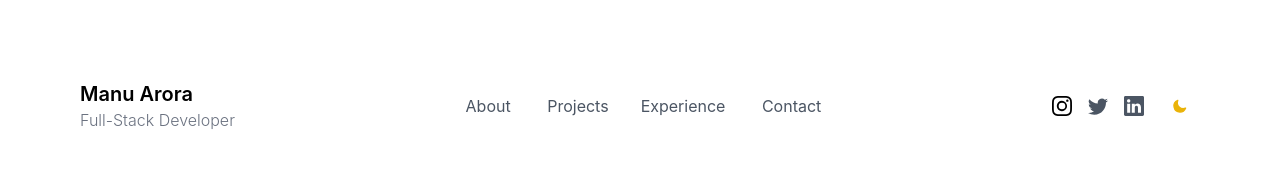
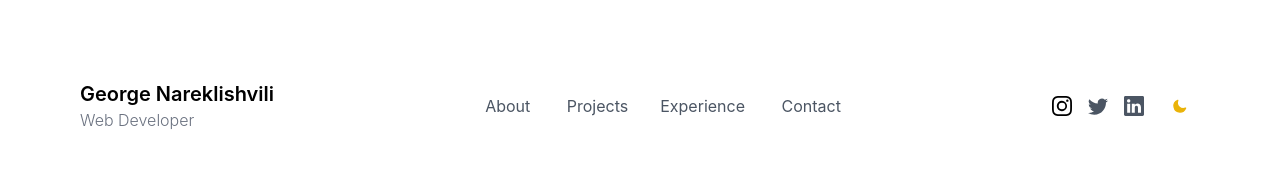
Before and after one commit to manuarora700/simple-developer-portfolio-website, a Next.js app: page / in a window 1280 px wide. Shown: the top 182 px of the page. Built offline with nearby package versions, Linux system fonts and the light colour scheme; no server answers.

Commit message:
adding moddified data.js file

```diff
--- a/constants/data.js
+++ b/constants/data.js
@@ -1,11 +1,11 @@
 const userData = {
-  githubUsername: "manuarora700",
-  name: "Manu Arora",
-  designation: "Full-Stack Developer",
+  githubUsername: "gionare",
+  name: "George Nareklishvili",
+  designation: "Web Developer",
   avatarUrl: "/avatar.png",
-  email: "manuarorawork@gmail.com",
-  phone: "+91 9587738861",
-  address: "Jaipur, Rajasthan, India.",
+  email: "gionare93@gmail.com",
+  phone: "(929)591-5959",
+  address: "NY, US.",
   projects: [
     {
       title: "Tailwind Master Kit",
@@ -61,57 +61,70 @@ const userData = {
   },
   experience: [
     {
-      title: "Software Developer",
-      company: "mroads",
-      year: "2021",
-      companyLink: "https://mroads.com",
-      desc: "Contributed to our flagship product - Panna - which is an AI powered candidate interviewing product.",
+      title: "Founder and Web Developer",
+      company: "Bros Mtb Tours",
+      year: "DEC 2017 - PRESENT",
+      companyLink: "brosmtbtours.netlify.app",
+      desc: "Developed and maintained the company website using HTML, CSS, JavaScript, Bootstrap, and node.js. Perform testing on the web page, analyze user feedback, keep high-quality work, and implemented improvements to enhance web page responsiveness.",
     },
     {
-      title: "Founder and Developer",
-      company: "TailwindMasterKit",
-      year: "2021",
-      companyLink: "https://tailwindmasterkit.com",
-      desc: "Developed a marketplace for tailwind web components (React, HTML and Angular) and templates.",
+      title: "Front-end Web developer",
+      company: "Creative, Abu Dhabi",
+      year: "part-time Q1 2020 - Q2 2022",
+      companyLink: "",
+      desc: "Developed and maintained user-friendly interfaces using HTML, CSS, and JavaScript. Translated design concepts into functional web pages, consistently producing high-quality work.",
     },
     {
-      title: "Founder and Developer",
-      company: "Algochurn",
-      year: "2021",
-      companyLink: "https://algochurn.com",
-      desc: "Your last moment revision friend right before a Tech coding interview. Practice problems and get hired at top Product based companies.",
+      title: "Web Developer & Sales",
+      company: "Yasmena Cycles, Abu Dhabi",
+      year: "12/2018 - 12/2022",
+      companyLink: "yasmenacycles.com",
+      desc: "Responsible for Web page improvement, by implementing new elements, such as Responsive design, fast load times, interactive features, and social proof, by all of this I have managed to increase web page efficiency by 60%. Work to achieve a balance between functional and aesthetic designs. Managed Shopify account for online shopping and ordering items, resulting in a 30% increase in online sales.",
     },
     {
-      title: "Internship",
-      company: "Intel Corporation",
-      year: "2019",
-      companyLink: "https://intel.com",
-      desc: "Developed pothole detection system with OpenCV and computer vision, detects potholes on roads and informs the driver.",
+      title: "IT Assistant",
+      company: " EVEX Clinics",
+      year: "01/2018-12/2018, Tbilisi",
+      companyLink: "",
+      desc: [
+      `Offered comprehensive IT support, set up computer domain systems, configured hardware and software, and provided assistance with peripherals, resulting in a 30% increase in efficiency and improvements in productivity.`,
+      `Provided technical support to 60+ users per week, maintaining a 95% user satisfaction rate.`,
+      `Communicated technical issues to non-technical stakeholders in a clear and concise manner.`,
+    ]
     },
     {
-      title: "Graduation",
-      company: "UPES, Dehradun.",
-      year: "2019",
-      companyLink: "https://upes.co.in",
-      desc: "Major in Computer Science and Engineering with a CGPA of 7.0. Nobody asks this but it's okay.",
+      title: "Master of Science - Business Computing & Computer Science",
+      company: "St. Andrew's University of Georgia",
+      year: "2015 - 2018",
+      companyLink: "",
+      desc: [
+        `During my Master's program, I honed my research skills, learned about project management, and developed my professional skills.`,
+        `I also gained a deeper understanding of database systems, data management, cybersecurity, and network security by studying Cisco protocols.`,
+        `Additionally, I gained experience managing teams and projects in a technology-driven environment.`,
+
+      ]
     },
     {
-      title: "High School",
-      company: "Delhi Public School, Jaipur.",
-      year: "2015",
-      companyLink: "https://upes.co.in",
-      desc: "Subjects being PCM - I barely survived with 93.6% marks aggregate. Flex fridays, fellas.",
+      title: "Bachelor of Science - Management Information Systems ",
+      company: "Georgian Technical University.",
+      year: "2011 - 2015",
+      companyLink: "",
+      desc: [
+          `Proficient in programming languages such as C++, HTML5, CSS, Java`,
+          `Experienced in developing and managing database systems using MySQL`,
+          `Experienced in implementing computer-based systems that support business operations`,
+      ]
     },
   ],
   resumeUrl:
-    "https://drive.google.com/file/d/1xmE3BOmgM7TAOOgVp36xQIQvYDntDYoo/view?usp=sharing",
+    "https://docs.google.com/document/d/1yz3Pdgpp5dTR6DyRFm3dTIEisqRdIG1MsBpKZy2DSeo/edit",
   socialLinks: {
-    instagram: "https://instagram.com/maninthere",
-    twitter: "https://twitter.com/mannupaaji",
-    linkedin: "https://linkedin.com/in/manuarora28",
-    github: "https://github.com/manuarora700",
-    facebook: "https://facebook.com/",
-    peerlist: "https://peerlist.io/manuarora",
+    instagram: "https://www.instagram.com/gionare/",
+    twitter: "https://twitter.com",
+    linkedin: "https://www.linkedin.com/in/gionare/",
+    github: "https://github.com/gionare",
+    facebook: "https://www.facebook.com/gionare/",
+    peerlist: "https://peerlist.io/",
   },
 };
 
```
